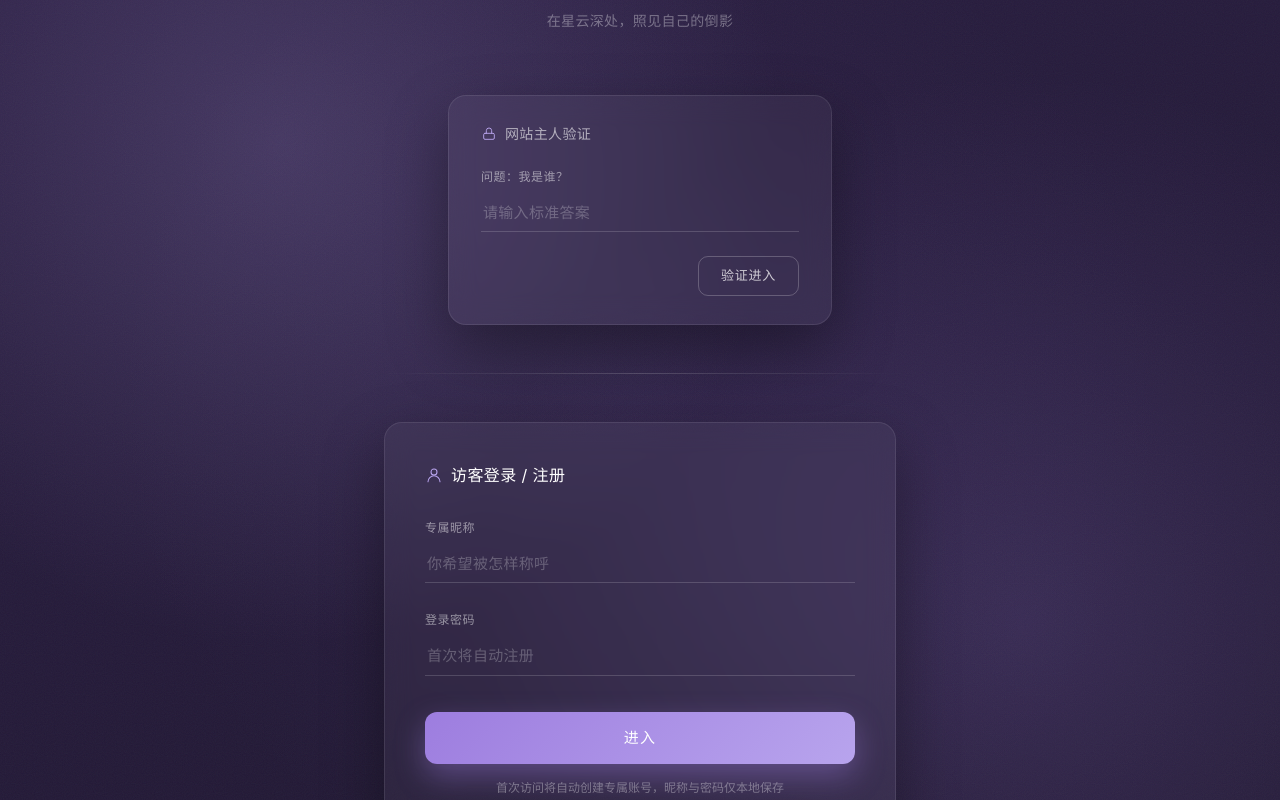
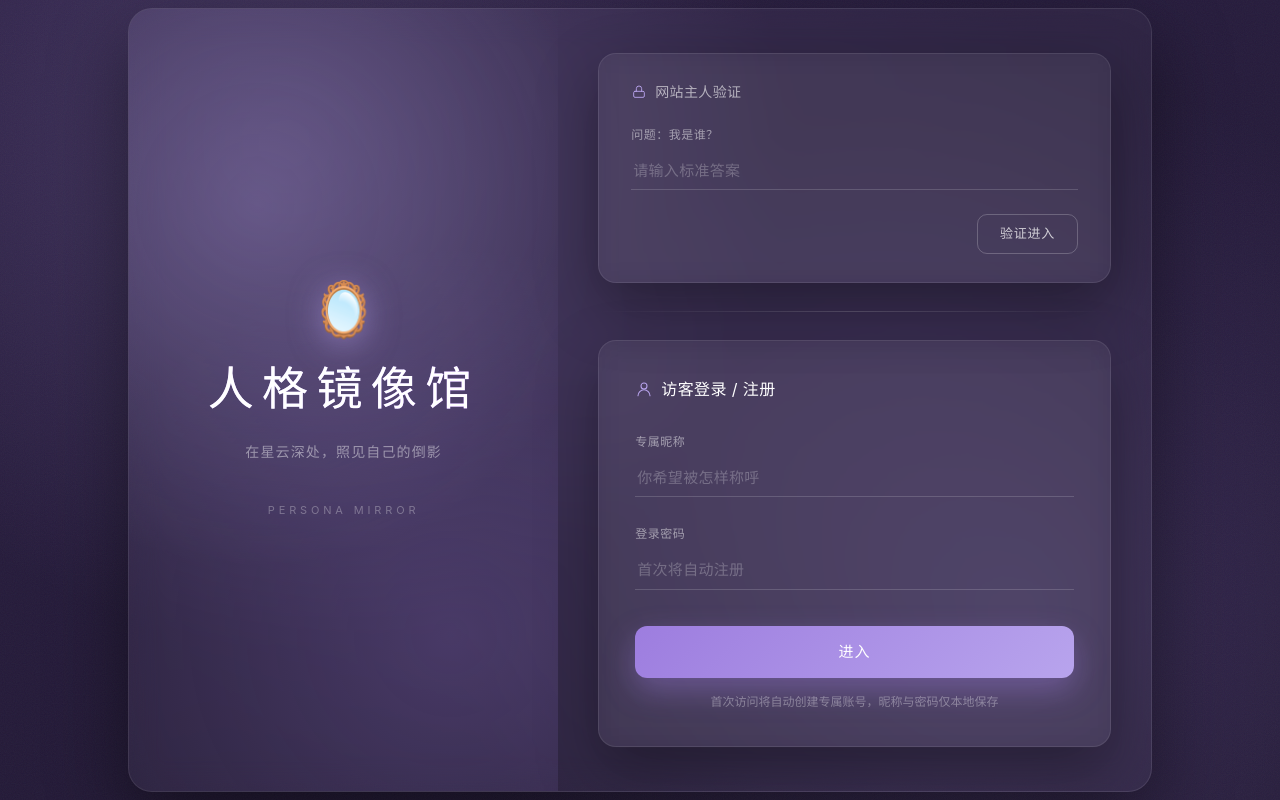
Before and after one commit to duduiscmy-hue/persona-mirror, a plain HTML site: page index.html in a window 1280 px wide. Drawn offline with nearby package versions, Linux system fonts and the light colour scheme.

Commit message:
feat: 登录页改为左右分栏布局，修复「人格镜像馆」标题显示不全

```diff
--- a/index.html
+++ b/index.html
@@ -132,22 +132,54 @@
     border:1px solid rgba(255,255,255,.22);color:rgba(255,255,255,.75);cursor:pointer;
     font-size:13px;font-weight:300;letter-spacing:.06em;transition:border-color .25s ease,color .25s ease;}
   #gate .gate-btn-ghost:hover{border-color:#B8A4ED;color:#fff;}
+
+  /* ===== 左右分栏布局 ===== */
+  #gate{overflow:auto;}
+  #gate .gate-split{display:flex;align-items:stretch;
+    background:rgba(255,255,255,.035);border:1px solid rgba(255,255,255,.09);
+    border-radius:24px;overflow:hidden;backdrop-filter:blur(16px);-webkit-backdrop-filter:blur(16px);
+    box-shadow:0 30px 80px rgba(0,0,0,.45);}
+  #gate .gate-brand{flex:0 0 42%;display:flex;align-items:center;justify-content:center;
+    padding:48px 40px;position:relative;
+    background:radial-gradient(circle at 30% 25%,rgba(184,164,237,.25),transparent 55%),
+      radial-gradient(circle at 75% 80%,rgba(157,125,223,.22),transparent 55%);}
+  #gate .gate-brand-inner{text-align:center;}
+  #gate .title-ic-lg{font-size:54px;line-height:1;margin-bottom:18px;filter:drop-shadow(0 6px 16px rgba(184,164,237,.5));}
+  #gate .gate-title{font-size:clamp(30px,3.6vw,48px);font-weight:300;letter-spacing:.18em;
+    color:#fff;margin:0;white-space:nowrap;}
+  #gate .gate-tagline{margin-top:18px;font-size:14px;font-weight:300;letter-spacing:.08em;color:rgba(255,255,255,.45);}
+  #gate .gate-brand-foot{margin-top:40px;font-size:11px;letter-spacing:.35em;color:rgba(255,255,255,.3);text-transform:uppercase;}
+  #gate .gate-form{flex:1;padding:44px 40px;display:flex;flex-direction:column;justify-content:center;}
+  @media(max-width:760px){
+    #gate .gate-split{flex-direction:column;}
+    #gate .gate-brand{flex:none;padding:40px 24px;}
+    #gate .gate-form{padding:32px 24px;}
+    #gate .gate-title{font-size:clamp(28px,8vw,38px);}
+  }
 </style>
 </head>
 <body>
 <canvas id="stars"></canvas>
 
 <!-- ========== 身份进入网关（轻奢暗紫重构）========== -->
-<div id="gate" class="fixed inset-0 z-50 flex items-center justify-center px-8 py-20" style="display:none;">
+<div id="gate" class="fixed inset-0 z-50 flex items-center justify-center px-6 py-10" style="display:none;">
   <div class="gate-bg"></div>
-  <div class="relative z-10 w-full max-w-lg mx-auto">
-    <header class="text-center mb-16">
-      <h1 class="text-3xl font-light tracking-[0.18em] text-white">人格镜像馆</h1>
-      <p class="mt-3 text-sm font-light tracking-wide text-white/35">在星云深处，照见自己的倒影</p>
-    </header>
-
+  <div class="relative z-10 w-full max-w-5xl gate-split">
+
+    <!-- 左：品牌 -->
+    <div class="gate-brand">
+      <div class="gate-brand-inner">
+        <div class="title-ic-lg">🪞</div>
+        <h1 class="gate-title">人格镜像馆</h1>
+        <p class="gate-tagline">在星云深处，照见自己的倒影</p>
+        <div class="gate-brand-foot">Persona Mirror</div>
+      </div>
+    </div>
+
+    <!-- 右：登录 -->
+    <div class="gate-form">
       <!-- 上方次要模块：网站主人验证（视觉弱化、占比缩小） -->
-    <section class="gate-card w-full max-w-sm mx-auto px-8 py-7">
+      <section class="gate-card w-full px-8 py-7">
         <div class="flex items-center gap-2 mb-6">
           <svg width="16" height="16" viewBox="0 0 24 24" fill="none" stroke="#B8A4ED" stroke-width="1.4" stroke-linecap="round" stroke-linejoin="round"><rect x="4" y="11" width="16" height="9" rx="2"/><path d="M8 11V7a4 4 0 0 1 8 0v4"/></svg>
           <h2 class="text-sm font-normal tracking-wide text-white/60">网站主人验证</h2>
@@ -162,11 +194,11 @@
         </div>
       </section>
 
-    <!-- 48px 超大留白 + 极淡渐变分割线 -->
-    <div class="my-12"><div class="gate-divider"></div></div>
-
-    <!-- 下方核心模块：访客登录注册（通栏放大，视觉重心） -->
-    <section class="gate-card w-full px-10 py-10">
+      <!-- 极淡渐变分割线 -->
+      <div class="my-7"><div class="gate-divider"></div></div>
+
+      <!-- 下方核心模块：访客登录注册 -->
+      <section class="gate-card w-full px-9 py-9">
         <div class="flex items-center gap-2 mb-8">
           <svg width="18" height="18" viewBox="0 0 24 24" fill="none" stroke="#B8A4ED" stroke-width="1.4" stroke-linecap="round" stroke-linejoin="round"><circle cx="12" cy="8" r="4"/><path d="M4 21a8 8 0 0 1 16 0"/></svg>
           <h2 class="text-base font-normal tracking-wide text-white">访客登录 / 注册</h2>
@@ -184,6 +216,8 @@
         <button class="gate-btn-primary" onclick="visitorLogin()">进入</button>
         <p class="mt-4 text-center text-xs font-light text-white/35">首次访问将自动创建专属账号，昵称与密码仅本地保存</p>
       </section>
+    </div>
+
   </div>
 </div>
 
```
Lines whose indentation alone changed are shown as unchanged.
